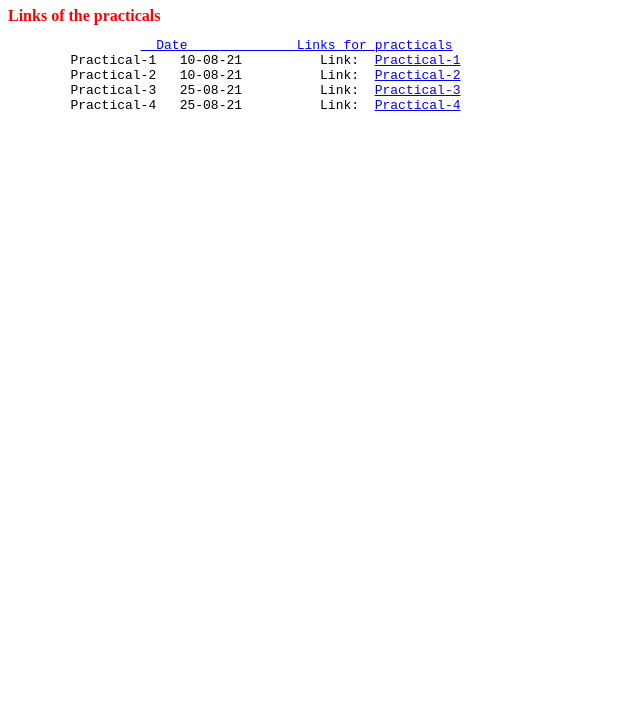
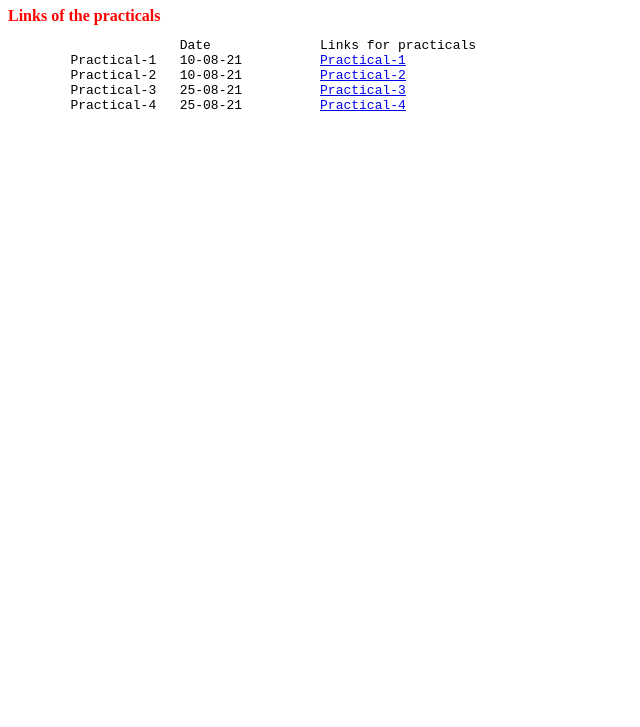
Before and after one commit to surabhisharma0708/Fullstack-Pratical-4, a plain HTML site: page index.html in a window 1280 px wide. Shown: the part 73-800 px from the top of the page, without its empty margins (0-640 px from the left). Drawn offline with Linux system fonts and the light colour scheme.

Commit message:
link of all the practicals

```diff
--- a/index.html
+++ b/index.html
@@ -1,22 +1,25 @@
 <!DOCTYPE html>
 <html lang="en">
+
 <head>
     <meta charset="UTF-8">
     <meta http-equiv="X-UA-Compatible" content="IE=edge">
     <meta name="viewport" content="width=device-width, initial-scale=1.0">
     <title>Practical-4</title>
 </head>
+
 <body>
     <h1>Practical-4</h1>
 
     <span style="color: red;"><b> Links of the practicals</b></span>
     <pre>
-                 <u style="color: blue; size: 50px;">  Date              Links for practicals</u>
-        Practical-1   10-08-21          Link:  <a href="https://surabhisharma0708.github.io/Fullstack-practicle-1/">Practical-1</a>
-        Practical-2   10-08-21          Link:  <a href="https://surabhisharma0708.github.io/Fullstack-practical-2/">Practical-2</a>
-        Practical-3   25-08-21          Link:  <a href="https://surabhisharma0708.github.io/Fullstack-Practical-3/">Practical-3</a>
-        Practical-4   25-08-21          Link:  <a href=" https://surabhisharma0708.github.io/Fullstack-Pratical-4/">Practical-4</a>
+                      Date              Links for practicals
+        Practical-1   10-08-21          <a href="https://surabhisharma0708.github.io/Fullstack-practicle-1/">Practical-1</a>
+        Practical-2   10-08-21          <a href="https://surabhisharma0708.github.io/Fullstack-practical-2/">Practical-2</a>
+        Practical-3   25-08-21          <a href="https://surabhisharma0708.github.io/Fullstack-Practical-3/">Practical-3</a>
+        Practical-4   25-08-21          <a href=" https://surabhisharma0708.github.io/Fullstack-Pratical-4/">Practical-4</a>
 
     </pre>
 </body>
+
 </html>
```
